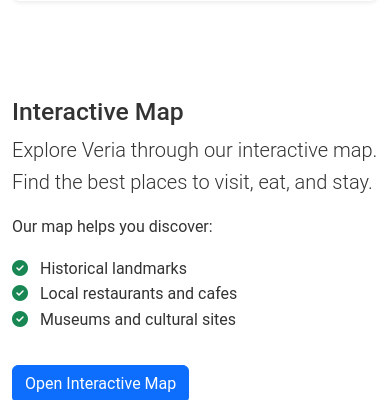
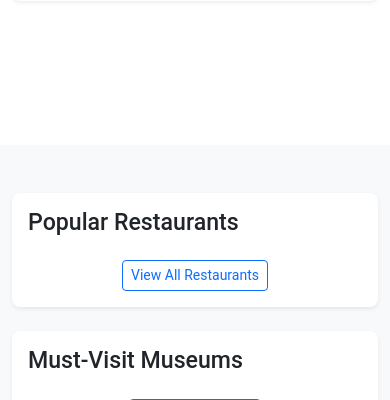
Before and after one commit to telemahos/veriaguide, a FastAPI app: page / in a window 390 px wide. Shown: the part 1263-1663 px from the top of the page. Run offline with FastAPI, Linux system fonts and the light colour scheme; some libraries are stand-ins or nearby versions.

Commit message:
Work on map

```diff
--- a/frontend/app/api/wordpress.py
+++ b/frontend/app/api/wordpress.py
@@ -206,18 +206,19 @@ def get_all_locations(post_type=None):
         print(f"Posts for {type_name}: {len(posts)}")
         for post in posts:
             if 'acf' in post and 'location_map' in post['acf'] and post['acf']['location_map']:
+                location_map = post['acf']['location_map']
                 location = {
                     'id': post['id'],
                     'title': post['title']['rendered'],
                     'type': type_name,
                     'slug': post['slug'],
-                    'lat': post['acf']['location_map']['lat'],
-                    'lng': post['acf']['location_map']['lng'],
+                    'lat': location_map.get('lat'),
+                    'lng': location_map.get('lng'),
                     'excerpt': post.get('excerpt', {}).get('rendered', '')
                 }
                 locations.append(location)
             else:
-                print(f"No valid location data for post {post.get('id')}: {post.get('acf', {})}")
+                print(f"No valid location data for post {post.get('id')}: {post.get('acf', {}).get('location_map')}")
 
     print(f"Total locations: {len(locations)}")
     return locations
--- a/frontend/app/utils/helpers.py
+++ b/frontend/app/utils/helpers.py
@@ -1,3 +1,4 @@
+import os
 import re
 import json
 from datetime import datetime
@@ -188,4 +189,4 @@ def format_opening_hours(hours_data):
 
 def get_google_maps_api_key():
     """Return Google Maps API key for templates"""
-    return GOOGLE_MAPS_API_KEY
+    return os.environ.get("GOOGLE_MAPS_API_KEY")
--- a/frontend/static/js/main.js
+++ b/frontend/static/js/main.js
@@ -227,3 +227,50 @@ function getMarkerIcon(type) {
 
     return icons[type] || null;
 }
+async function init() {
+  await customElements.whenDefined('gmp-map');
+
+  const map = document.querySelector('gmp-map');
+  const marker = document.querySelector('gmp-advanced-marker');
+  const placePicker = document.querySelector('gmpx-place-picker');
+  const infowindow = new google.maps.InfoWindow();
+
+  map.innerMap.setOptions({
+    mapTypeControl: false
+  });
+
+  placePicker.addEventListener('gmpx-placechange', () => {
+    const place = placePicker.value;
+
+    if (!place.location) {
+      window.alert(
+        "No details available for input: '" + place.name + "'"
+      );
+      infowindow.close();
+      marker.position = null;
+      return;
+    }
+
+    if (place.viewport) {
+      map.innerMap.fitBounds(place.viewport);
+    } else {
+      map.center = place.location;
+      map.zoom = 17;
+    }
+
+    marker.position = place.location;
+    infowindow.setContent(
+      `<strong>${place.displayName}</strong><br>
+       <span>${place.formattedAddress}</span>
+    `);
+    infowindow.open(map.innerMap, marker);
+  });
+}
+
+document.addEventListener('DOMContentLoaded', init);
+/**
+ * Initialize Google Map
+ */
+function initMap() {
+    // This function will be called when the Google Maps API is loaded
+}
--- a/frontend/templates/accommodations/list.html
+++ b/frontend/templates/accommodations/list.html
@@ -169,9 +169,9 @@
     document.addEventListener('DOMContentLoaded', function() {
         // Initialize map
         const mapElement = document.getElementById('accommodations-map');
-        const locations = {{ locations|tojson }};
+        const locations = JSON.parse('{{ locations|tojson|safe }}' || '[]');
 
-        if (mapElement && locations && locations.length > 0) {
+        if (mapElement && Array.isArray(locations) && locations.length > 0) {
             const map = new google.maps.Map(mapElement, {
                 center: { lat: 40.5246, lng: 22.2022 }, // Veria center
                 zoom: 13
--- a/frontend/templates/base/index.html
+++ b/frontend/templates/base/index.html
@@ -68,24 +68,8 @@
 <!-- Map Section -->
 <section class="py-5">
     <div class="container">
-        <div class="row align-items-center">
-            <div class="col-md-6">
-                <h2>Interactive Map</h2>
-                <p class="lead">Explore Veria through our interactive map. Find the best places to visit, eat, and stay.</p>
-                <p>Our map helps you discover:</p>
-                <ul class="list-unstyled">
-                    <li><i class="fas fa-check-circle text-success me-2"></i> Historical landmarks</li>
-                    <li><i class="fas fa-check-circle text-success me-2"></i> Local restaurants and cafes</li>
-                    <li><i class="fas fa-check-circle text-success me-2"></i> Museums and cultural sites</li>
-                </ul>
-                <a href="/map" class="btn btn-primary mt-3">Open Interactive Map</a>
-            </div>
-            <div class="col-md-6">
-                <div class="card shadow-sm">
-                    <div id="home-map" style="height: 400px;"></div>
-                </div>
-            </div>
-        </div>
+        <gmp-map center="40.639345,22.204717" zoom="12" map-id="DEMO_MAP_ID">
+        </gmp-map>
     </div>
 </section>
 
@@ -162,46 +146,4 @@
 {% endblock %}
 
 {% block scripts %}
-<script>
-    document.addEventListener('DOMContentLoaded', function() {
-        // Initialize map
-        const mapElement = document.getElementById('home-map');
-
-        if (mapElement) {
-            const map = new google.maps.Map(mapElement, {
-                center: { lat: 40.5246, lng: 22.2022 }, // Veria center
-                zoom: 14
-            });
-
-            // Add markers from locations
-            const locations = {{ locations|safe }};
-            const markers = [];
-            const infoWindow = new google.maps.InfoWindow();
-
-            locations.forEach(location => {
-                const marker = new google.maps.Marker({
-                    position: { lat: parseFloat(location.lat), lng: parseFloat(location.lng) },
-                    map: map,
-                    title: location.title,
-                    icon: getMarkerIcon(location.type)
-                });
-
-                markers.push(marker);
-
-                marker.addListener('click', () => {
-                    const content = `
-                        <div class="map-info-window">
-                            <h5>${location.title}</h5>
-                            <p>${location.excerpt ? location.excerpt.replace(/<\/?[^>]+(>|$)/g, "").substring(0, 100) + "..." : ""}</p>
-                            <a href="/${location.type}s/${location.slug}" class="btn btn-sm btn-primary">View Details</a>
-                        </div>
-                    `;
-
-                    infoWindow.setContent(content);
-                    infoWindow.open(map, marker);
-                });
-            });
-        }
-    });
-</script>
 {% endblock %}
--- a/frontend/templates/base/layout.html
+++ b/frontend/templates/base/layout.html
@@ -38,8 +38,8 @@
     <link rel="stylesheet" href="/static/css/style.css">
 
     <!-- Google Maps API -->
-     <!-- <script async defer src="https://maps.googleapis.com/maps/api/js?key=AIzaSyBdrHX7o7PWWawwvuIPGENMjo346F9OH-0&libraries=places"></script> -->
-    <script async defer src="https://maps.googleapis.com/maps/api/js?key={{ google_maps_api_key }}&libraries=places" defer></script>
+    <gmpx-api-loader key="{{ google_maps_api_key }}" solution-channel="GMP_GE_mapsandplacesautocomplete_v2">
+    </gmpx-api-loader>
 
     <!-- JavaScript -->
     <script src="https://cdn.jsdelivr.net/npm/bootstrap@5.3.0/dist/js/bootstrap.bundle.min.js" defer></script>
```
Also changed, not shown: README.md (added).
